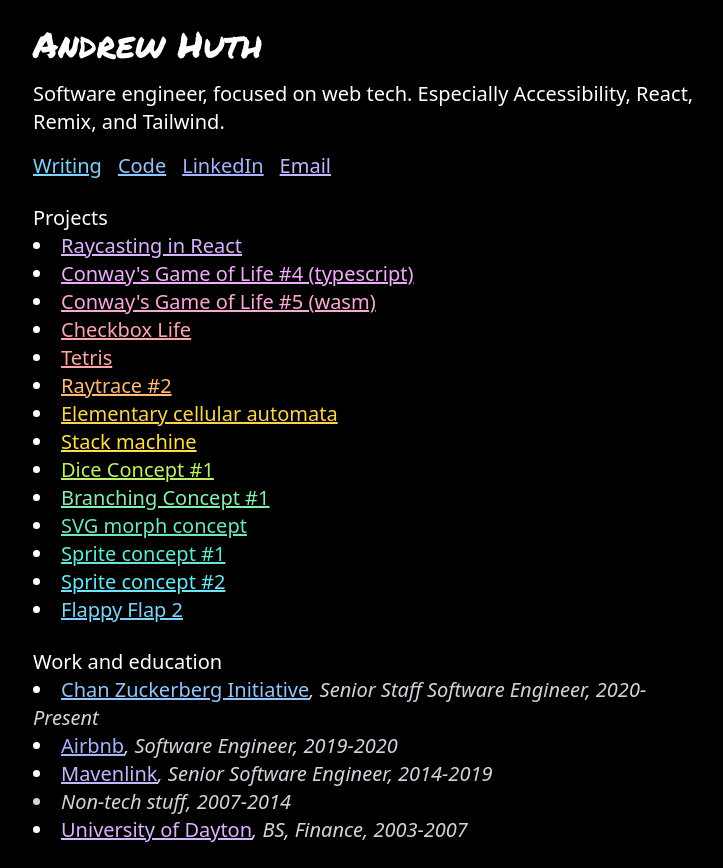
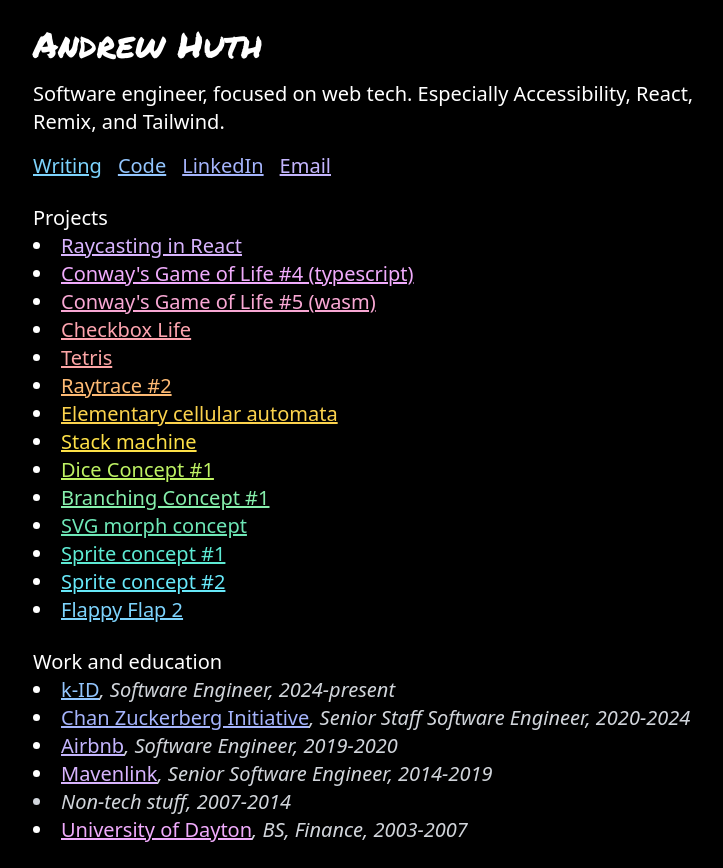
Before and after one commit to ahuth/ahuth.github.io, a Next.js app: page / in a window 1280 px wide. Shown: the whole page, without its empty margins (271-994 px from the left). Built offline with nearby package versions, Linux system fonts and the light colour scheme.

Commit message:
Add k-id

```diff
--- a/app/page.tsx
+++ b/app/page.tsx
@@ -111,11 +111,17 @@
           <h2>Work and education</h2>
           <ul className="list-inside list-disc">
             <li>
+              <Link href="https://k-id.com/">k-ID</Link>
+              <span className="italic text-gray-300">
+                , Software Engineer, 2024-present
+              </span>
+            </li>
+            <li>
               <Link href="https://chanzuckerberg.com/">
                 Chan Zuckerberg Initiative
               </Link>
               <span className="italic text-gray-300">
-                , Senior Staff Software Engineer, 2020-Present
+                , Senior Staff Software Engineer, 2020-2024
               </span>
             </li>
             <li>
```
